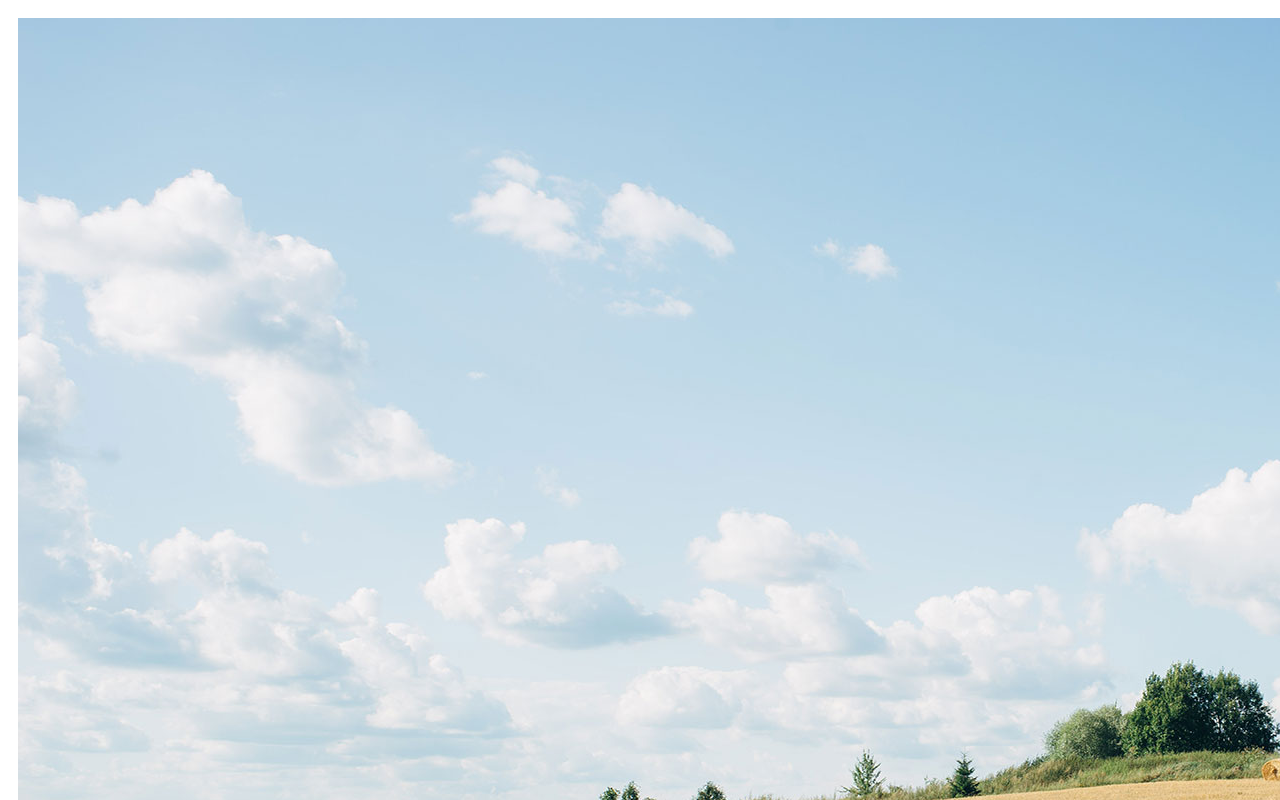
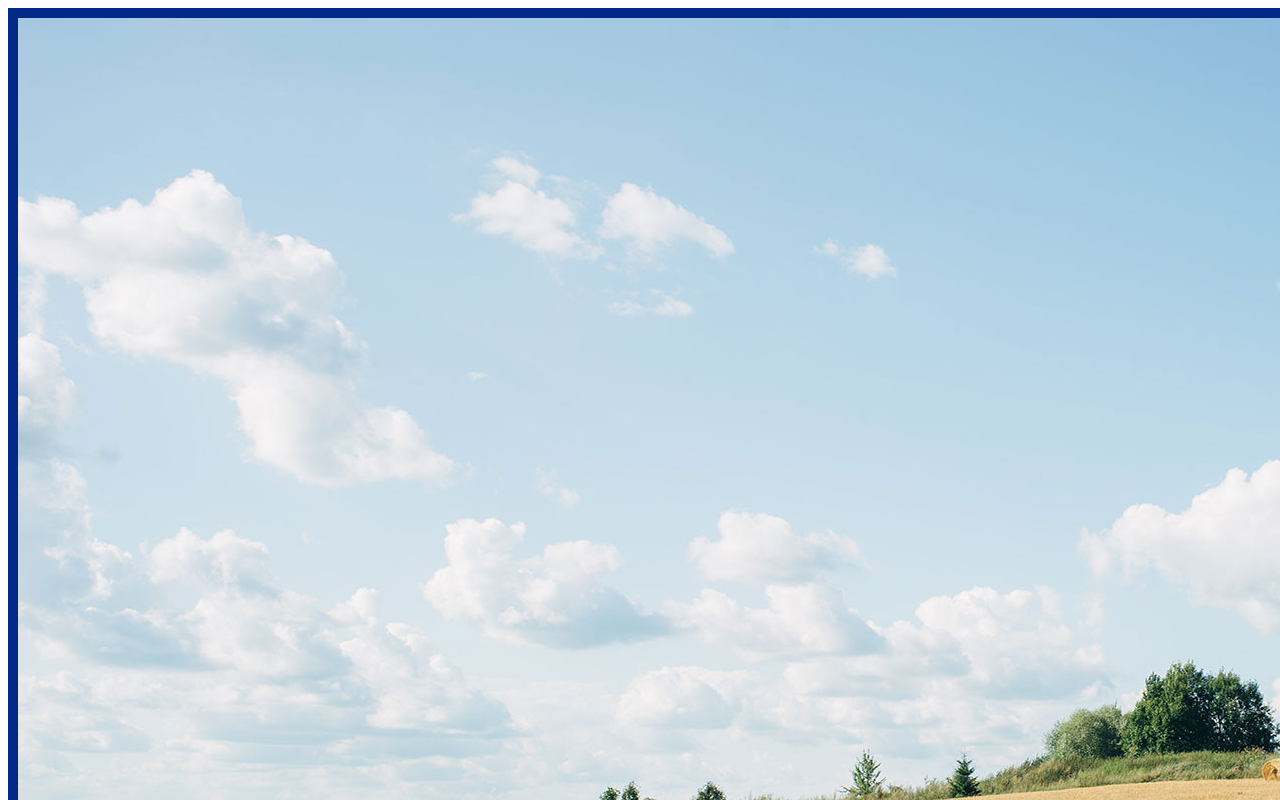
Before and after one commit to gerlinp/photo_gallery_v5, a plain HTML site: page photo_gallery_v5/index.html in a window 1280 px wide. Shown: the top 800 px of the page. Drawn offline with Linux system fonts and the light colour scheme.

Commit message:
Update styles.css

```diff
--- a/photo_gallery_v5/css/styles.css
+++ b/photo_gallery_v5/css/styles.css
@@ -6,4 +6,5 @@
 img {
     padding: 10px;
     margin: 0 auto;
+    background-color: #032988;
 }
```
